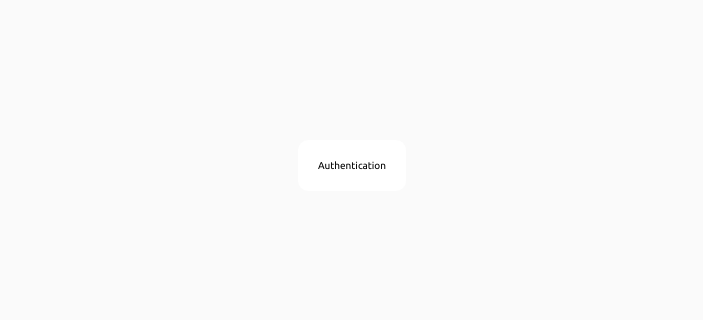
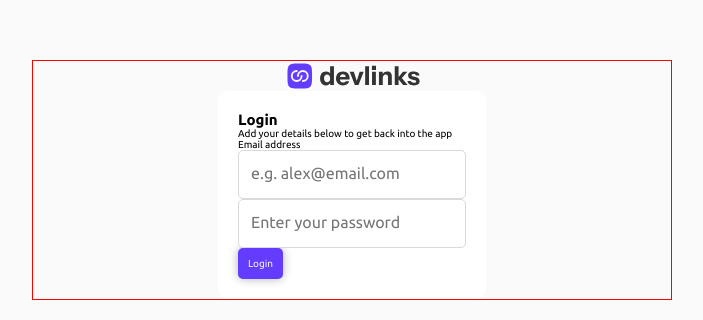
Before and after one commit to hidalest/link-sharing-app, a React (Vite) app: page / in a window 1280 px wide. Shown: the part 260-580 px from the top of the page, without its empty margins (288-991 px from the left). Built offline with nearby package versions, Linux system fonts and the light colour scheme.

Commit message:
feat: added the necessary elements

```diff
--- a/src/App.scss
+++ b/src/App.scss
@@ -43,8 +43,10 @@ body {
 
   .authentication {
     position: absolute;
-    top: 50%;
+    top: 40%;
     left: 50%;
     transform: translate(-50%);
+    // TODO: remove this property below
+    border: 1px solid red;
   }
 }
--- a/src/App.tsx
+++ b/src/App.tsx
@@ -10,7 +10,7 @@ import { routes } from './lib/routes';
 import Authentication from './layout/Authentication/Authentication';
 
 function App() {
-  const { homeLinksData, previewPageProps } = data;
+  const { homeLinksData, previewPageProps, authenticationPhaseProps } = data;
   const username = useAppSelector((state) => state.userProfile.username);
 
   return (
@@ -19,11 +19,23 @@ function App() {
         <Routes>
           <Route
             path={`${routes.authentication}`}
-            element={<Authentication className={'authentication'} />}
+            element={
+              <Authentication
+                className={'authentication'}
+                mainLogoDesktop={data.mainLogoDesktop}
+                authenticationPhaseProps={authenticationPhaseProps}
+              />
+            }
           />
           <Route
             path={routes.home}
-            element={<HomeLinks homeLinksData={homeLinksData} />}
+            element={
+              <HomeLinks
+                homeLinksData={homeLinksData}
+                mainLogoDesktop={data.mainLogoDesktop}
+                mainLogoSmall={data.mainLogoSmall}
+              />
+            }
           />
           {/* //BUG the navigation is working weard when there's no username */}
           <Route
--- a/src/components/UI/InputText/InputText.tsx
+++ b/src/components/UI/InputText/InputText.tsx
@@ -9,12 +9,12 @@ interface InputTextProps {
   errorMessageProp: string;
   showLabel?: boolean;
   label: string;
-  timeOnCheck: number;
+  timeOnCheck?: number;
   className?: string;
   isRequired: boolean;
   maxLength?: number;
   onSubmit?: (e: FormEvent<HTMLFormElement>) => void;
-  returnIsInputValid: (isValid: boolean, inputValue?: string) => void;
+  returnIsInputValid: (isValid: boolean, inputValue: string) => void;
 }
 
 const InputText = forwardRef(
@@ -43,7 +43,7 @@ const InputText = forwardRef(
       if (!isInputValidWithRegex && text !== '') {
         setIsInputValid(false);
         setErrorMessage(errorMessageProp);
-        returnIsInputValid(false);
+        returnIsInputValid(false, inputText);
       } else if (text.trim() !== '' && isInputValidWithRegex) {
         setIsInputValid(true);
         returnIsInputValid(true, inputText);
@@ -51,7 +51,7 @@ const InputText = forwardRef(
       } else if (text.trim() === '' && textValid !== null && isRequired) {
         setIsInputValid(false);
         setErrorMessage("Can't be empty");
-        returnIsInputValid(false);
+        returnIsInputValid(false, inputText);
       } else if (text.trim() === '' && !isRequired) {
         setIsInputValid(true);
         returnIsInputValid(true, inputText);
--- a/src/data.json
+++ b/src/data.json
@@ -1,9 +1,9 @@
 {
     "theme": "light",
+    "mainLogoDesktop": "/src/assets/images/logo-devlinks-large.svg",
+    "mainLogoSmall": "/src/assets/images/logo-devlinks-small.svg",
     "homeLinksData": {
         "navbarProps": {
-            "mainLogoDesktop": "/src/assets/images/logo-devlinks-large.svg",
-            "mainLogoSmall": "/src/assets/images/logo-devlinks-small.svg",
             "logoLinkPage": "/src/assets/images/icon-links-header.svg",
             "logoProfilePage": "/src/assets/images/icon-profile-details-header.svg",
             "linkPageCopy": "Links",
@@ -144,5 +144,18 @@
             "goBackBtn": "Go Back",
             "shareLinkBtn": "Share Link"
         }
+    },
+    "authenticationPhaseProps": {
+        "loginPhase": {
+            "loginHeader": "Login",
+            "loginInstructions": "Add your details below to get back into the app",
+            "emailLabel": "Email address",
+            "emailPlaceholder": "e.g. alex@email.com",
+            "passwordLabel": "Password",
+            "passwordPlaceholder": "Enter your password",
+            "loginButton": "Login",
+            "registerInstructionsBtn": "Don’t have an account?",
+            "registerBtn": "Create account"
+        }
     }
 }
--- /dev/null
+++ b/src/layout/Authentication/Authentication.module.scss
@@ -0,0 +1,20 @@
+.authenticationContainer {
+  width: 50%;
+  display: flex;
+  flex-direction: column;
+  align-items: center;
+  justify-content: center;
+
+  & img {
+    width: 13.5rem;
+    flex-shrink: 0;
+  }
+}
+.loginContainer {
+  display: flex;
+  padding: 40px;
+  flex-direction: column;
+  align-items: flex-start;
+  gap: 40px;
+  align-self: stretch;
+}
--- a/src/layout/Authentication/Authentication.tsx
+++ b/src/layout/Authentication/Authentication.tsx
@@ -1,13 +1,17 @@
-import React from 'react';
-import Card from '../../components/UI/Card/Card';
 import { AuthenticationPageProps } from '../../interfaces';
 
+import styles from './Authentication.module.scss';
+import Login from './components/Login/Login';
+
 const Authentication = (props: AuthenticationPageProps) => {
-  const { className } = props;
+  const { className, mainLogoDesktop, authenticationPhaseProps } = props;
+  const { loginPhase } = authenticationPhaseProps;
   return (
-    <Card priority='white' className={className}>
-      Authentication
-    </Card>
+    <section className={`${className} ${styles.authenticationContainer}`}>
+      <img src={mainLogoDesktop} alt='dev links logo' />
+
+      <Login loginPhase={loginPhase} />
+    </section>
   );
 };
 
--- /dev/null
+++ b/src/layout/Authentication/components/Login/Login.tsx
@@ -0,0 +1,52 @@
+import { LoginProps } from "../../../../interfaces";
+import Card from "../../../../components/UI/Card/Card";
+import InputText from "../../../../components/UI/InputText/InputText";
+import { emailRegex, passwordRegex } from "../../../../utils/regex";
+import Button from "../../../../components/UI/Button/Button";
+
+function Login(props: LoginProps) {
+  const {
+    loginHeader,
+    loginButton,
+    loginInstructions,
+    emailLabel,
+    emailPlaceholder,
+    passwordLabel,
+    passwordPlaceholder,
+  } = props.loginPhase;
+
+  const getEmailInputInfo = (isValid: boolean, inputValue: string) => {
+    console.log(isValid, inputValue);
+  };
+  const getPasswordInput = (isValid: boolean, inputValue: string) => {
+    console.log(isValid, inputValue);
+  };
+  return (
+    <Card priority="white">
+      <h1>{loginHeader}</h1>
+      <p>{loginInstructions}</p>
+      <div>
+        <label>{emailLabel}</label>
+        <InputText
+          placeholder={emailPlaceholder}
+          label={emailLabel}
+          returnIsInputValid={getEmailInputInfo}
+          validationregex={emailRegex}
+          errorMessageProp={""}
+          isRequired
+        />
+        <InputText
+          placeholder={passwordPlaceholder}
+          label={passwordLabel}
+          returnIsInputValid={getPasswordInput}
+          validationregex={passwordRegex}
+          errorMessageProp={""}
+          isRequired
+        />
+        <Button priority="primary">{loginButton}</Button>
+      </div>
+    </Card>
+  );
+}
+
+export default Login;
--- a/src/utils/regex.ts
+++ b/src/utils/regex.ts
@@ -2,3 +2,7 @@ export const httpRegex = /^(https?|ftp):\/\/[^\s/$.?#].[^\s]*$/i;
 export const usernameRegex =
   /^[a-zA-Z0-9àáâäãåąčćęèéêëėįìíîïłńòóôöõøùúûüųūÿýżźñçčšžÀÁÂÄÃÅĄĆČĖĘÈÉÊËÌÍÎÏĮŁŃÒÓÔÖÕØÙÚÛÜŲŪŸÝŻŹÑßÇŒÆČŠŽ∂ð ,.'-]+$/u;
 export const emailRegex = /^[\w-.]+@([\w-]+\.)+[\w-]{2,4}$/;
+
+// Minimum eight characters, at least one uppercase letter, one lowercase letter, one number and one special character:
+export const passwordRegex =
+  /^(?=.*[a-z])(?=.*[A-Z])(?=.*\d)(?=.*[@$!%*?&])[A-Za-z\d@$!%*?&]{8,}$/;
```
Also changed, not shown: src/interfaces.ts (+32 -3 lines), src/layout/Authentication/components/Login/Login.module.scss (added).
